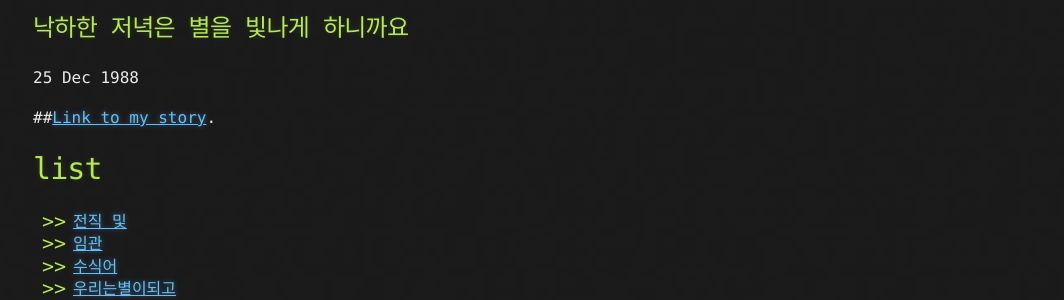
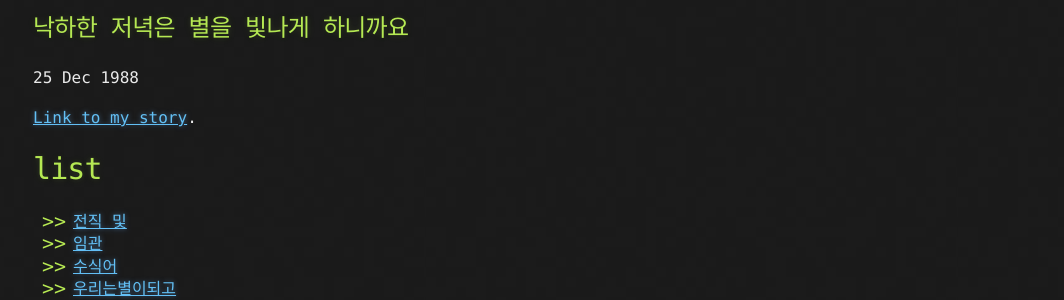
Before and after one commit to imrealz/imrealz.github.com, a Jekyll site: the page built from _posts/1988-12-25-우리는별이되고.md, in a window 1280 px wide and 900 px high. Shown: the part 134-434 px from the top of the window, without its empty margins (107-1171 px from the left). Built offline with Jekyll 4.4.1, drawn with Linux system fonts in a browser that asks for light colours.

```diff
--- a/_posts/1988-12-25-우리는별이되고.md
+++ b/_posts/1988-12-25-우리는별이되고.md
@@ -4,7 +4,7 @@ published: true
 ---
 
 
-##[Link to my story](https://story.kakao.com/_GUl9C9/FCmPEKzyHq0).
+[Link to my story](https://story.kakao.com/_GUl9C9/FCmPEKzyHq0).
 
 
 
```
